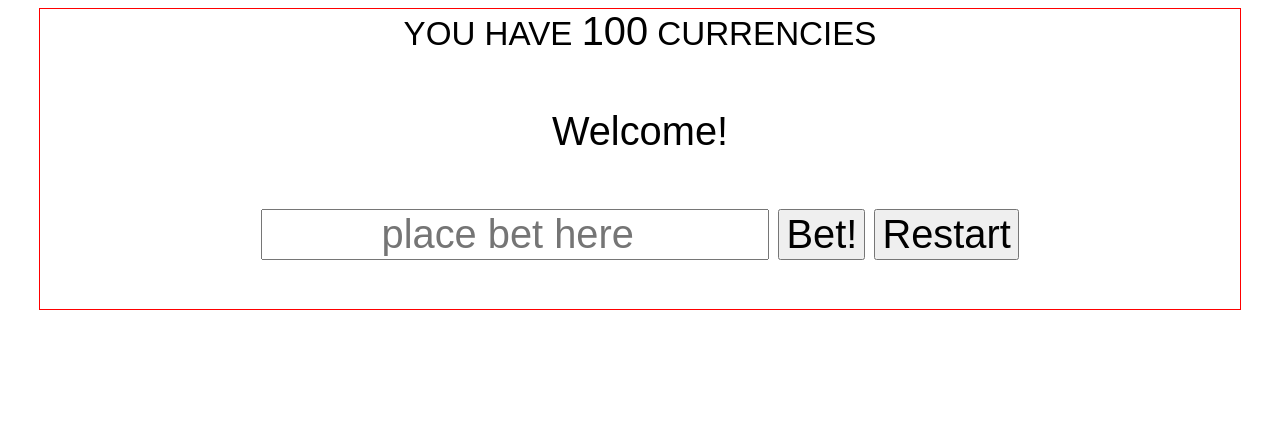
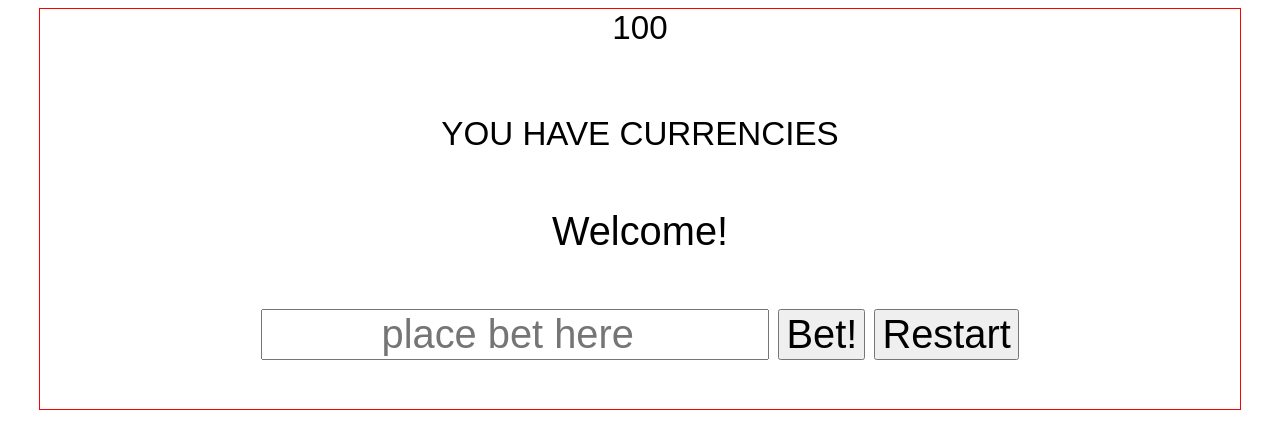
Before and after one commit to Derya/JS-Betting-Game, a plain HTML site: page index.html in a window 1280 px wide. Drawn offline with Linux system fonts and the light colour scheme.

Commit message:
added currency display div

```diff
--- a/index.html
+++ b/index.html
@@ -28,6 +28,8 @@
   <body>
 
     <main id="game-holder">
+      <div id="currency-display">
+      </div>
       <div id="game-info">
         YOU HAVE <span id="currency-display"></span> CURRENCIES
       </div>
```
